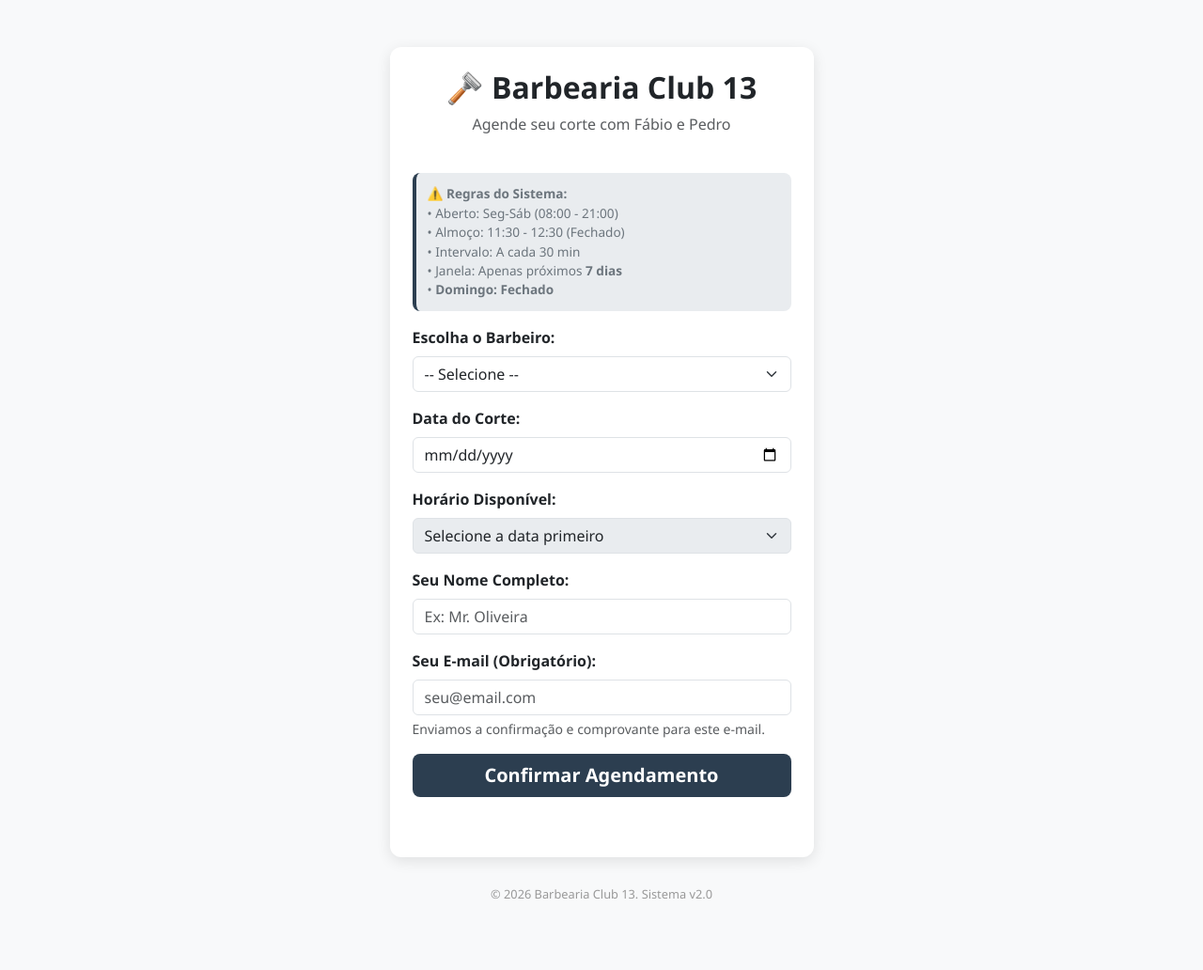
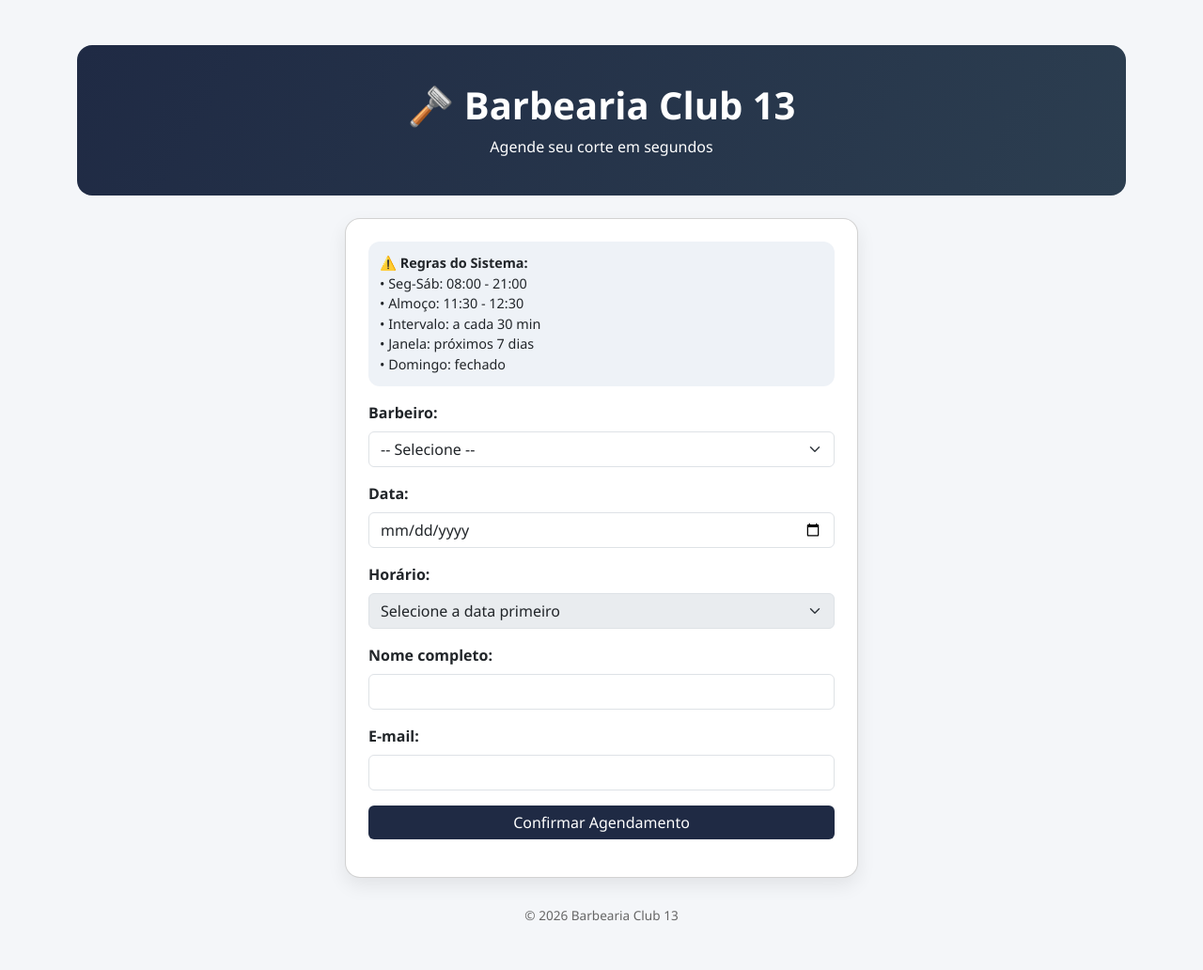
Before and after one commit to chessruangabriel-sudo/barbearia-club-13, a Flask app: page / in a window 1280 px wide. Shown: the whole page at 94% size. Before the commit the page ends 956 px from the top, so only its background shows below. Run offline with Flask 3, Linux system fonts and the light colour scheme.

Commit message:
Atualiza layout e corrige envio de email

```diff
--- a/app.py
+++ b/app.py
@@ -3,11 +3,8 @@ import sqlite3
 import smtplib
 from datetime import datetime
 from email.mime.text import MIMEText
-from email.header import Header
-from flask import Flask, request, jsonify, send_from_directory
-from dotenv import load_dotenv
-
-load_dotenv()
+from email.mime.multipart import MIMEMultipart
+from flask import Flask, request, jsonify, send_from_directory, render_template
 
 app = Flask(__name__)
 DB_NAME = "barbearia.db"
@@ -17,60 +14,75 @@ JANELA_DIAS = 7
 HORARIO_ABERTURA = 8
 HORARIO_FECHAMENTO = 21
 
-SMTP_HOST = os.environ.get("SMTP_HOST", "smtp.gmail.com")
-SMTP_PORT = int(os.environ.get("SMTP_PORT", "587"))
-SMTP_USER = os.environ.get("barbeariaclub298@gmail.com")
-SMTP_PASS = os.environ.get("nfek xjft pnen ldfh")
-
-BARBEIROS = {1: "Fabio Farias", 2: "Pedro Lima"}
-
+# ==========================================================
+# CONFIGURAÇÃO DE E-MAIL (fixo + senha no Render)
+# ==========================================================
+SMTP_HOST = "smtp.gmail.com"
+SMTP_PORT = 587
+SMTP_USER = "barbeariaclub298@gmail.com"
+SMTP_PASS = os.environ.get("SMTP_PASS")  # coloque no Render
 
 def init_db():
     if not os.path.exists(DB_NAME):
         conn = sqlite3.connect(DB_NAME)
         c = conn.cursor()
         c.execute('CREATE TABLE barbeiros (id INTEGER PRIMARY KEY, nome TEXT)')
-        c.execute('CREATE TABLE reservas (id INTEGER PRIMARY KEY, barbeiro_id INTEGER, data TEXT, hora TEXT, nome_cliente TEXT, email_cliente TEXT)')
+        c.execute('''CREATE TABLE reservas (
+            id INTEGER PRIMARY KEY,
+            barbeiro_id INTEGER,
+            data TEXT,
+            hora TEXT,
+            nome_cliente TEXT,
+            email_cliente TEXT
+        )''')
         c.execute("INSERT INTO barbeiros VALUES (1, 'Fabio Farias')")
         c.execute("INSERT INTO barbeiros VALUES (2, 'Pedro Lima')")
         conn.commit()
         conn.close()
+        print("✅ Banco criado")
 
+def enviar_email(destinatario, cliente, data, hora, barbeiro):
+    if not SMTP_PASS:
+        print("⚠️ SMTP_PASS não configurado. Email NÃO enviado.")
+        return False
+    try:
+        msg = MIMEMultipart()
+        msg["From"] = f"{BARBEARIA_NOME} <{SMTP_USER}>"
+        msg["To"] = destinatario
+        msg["Subject"] = "✂️ Confirmação do seu corte - Barbearia Club 13"
 
-# Chamado no nível do módulo: gunicorn importa "app:app" e nunca executa o
-# bloco "if __name__ == '__main__'", então init_db() precisa rodar aqui fora,
-# senão as tabelas nunca são criadas em produção.
-init_db()
+        corpo = f"""
+        <html>
+        <body style="font-family:Arial; color:#2c3e50;">
+            <h2>✂️ Barbearia Club 13</h2>
+            <p>Olá <strong>{cliente}</strong>, seu horário foi confirmado!</p>
+            <ul>
+                <li><strong>📅 Data:</strong> {data}</li>
+                <li><strong>🕐 Hora:</strong> {hora}</li>
+                <li><strong>💈 Barbeiro:</strong> {barbeiro}</li>
+            </ul>
+            <p>Nos vemos na barbearia! 😎</p>
+            <hr>
+            <small>Barbearia Club 13 - Sistema v2.1</small>
+        </body>
+        </html>
+        """
+        msg.attach(MIMEText(corpo, "html"))
 
-
-def enviar_email_confirmacao(destinatario, cliente, data_corte, hora_corte, barbeiro_nome):
-    """Envia e-mail de confirmação via SMTP+STARTTLS. Lança exceção se falhar (tratado pelo caller)."""
-    if not SMTP_USER or not SMTP_PASS:
-        raise RuntimeError("SMTP_USER/SMTP_PASS ausentes nas variáveis de ambiente")
-
-    corpo = (
-        f"Olá {cliente},\n\n"
-        f"Seu agendamento na {BARBEARIA_NOME} está confirmado:\n\n"
-        f"Barbeiro: {barbeiro_nome}\n"
-        f"Data: {data_corte}\n"
-        f"Horário: {hora_corte}\n\n"
-        f"Até breve!"
-    )
-    msg = MIMEText(corpo, _charset="utf-8")
-    msg["Subject"] = Header(f"Confirmação de Agendamento - {BARBEARIA_NOME}", "utf-8")
-    msg["From"] = SMTP_USER
-    msg["To"] = destinatario
-
-    with smtplib.SMTP(SMTP_HOST, SMTP_PORT, timeout=10) as server:
+        server = smtplib.SMTP(SMTP_HOST, SMTP_PORT)
         server.starttls()
         server.login(SMTP_USER, SMTP_PASS)
-        server.sendmail(SMTP_USER, [destinatario], msg.as_string())
-
+        server.send_message(msg)
+        server.quit()
+        print(f"✅ Email enviado para {destinatario}")
+        return True
+    except Exception as e:
+        print(f"❌ Erro ao enviar email: {e}")
+        return False
 
 @app.route('/')
 def home():
     return send_from_directory('templates', 'index.html')
-
 
 @app.route('/agendar', methods=['POST'])
 def agendar():
@@ -81,9 +93,6 @@ def agendar():
         hora_corte = data['hora']
         cliente = data['cliente']
         email = data['email']
-
-        if barbeiro_id not in BARBEIROS:
-            return jsonify({"erro": "Barbeiro inválido"}), 400
 
         hoje = datetime.now().date()
         data_obj = datetime.strptime(data_corte, "%Y-%m-%d").date()
@@ -108,31 +117,27 @@ def agendar():
 
         conn = sqlite3.connect(DB_NAME)
         c = conn.cursor()
-        c.execute(
-            'SELECT id FROM reservas WHERE barbeiro_id = ? AND data = ? AND hora = ?',
-            (barbeiro_id, data_corte, hora_corte)
-        )
+        c.execute('SELECT id FROM reservas WHERE barbeiro_id = ? AND data = ? AND hora = ?',
+                  (barbeiro_id, data_corte, hora_corte))
         if c.fetchone():
             conn.close()
             return jsonify({"erro": "Horario no disponible"}), 400
 
-        c.execute(
-            'INSERT INTO reservas (barbeiro_id, data, hora, nome_cliente, email_cliente) VALUES (?, ?, ?, ?, ?)',
-            (barbeiro_id, data_corte, hora_corte, cliente, email)
-        )
+        c.execute('INSERT INTO reservas (barbeiro_id, data, hora, nome_cliente, email_cliente) VALUES (?, ?, ?, ?, ?)',
+                  (barbeiro_id, data_corte, hora_corte, cliente, email))
         conn.commit()
         conn.close()
 
-        try:
-            enviar_email_confirmacao(email, cliente, data_corte, hora_corte, BARBEIROS[barbeiro_id])
-            return jsonify({"sucesso": f"Agendado! Confirmacion enviada a {email}"}), 201
-        except Exception as email_err:
-            print(f"[AVISO] Falha no envio de e-mail: {email_err}")
-            return jsonify({"sucesso": "Agendado! (Falha no envio do e-mail de confirmação, mas seu horário está garantido)"}), 201
+        nome_barbeiro = "Fabio Farias" if barbeiro_id == 1 else "Pedro Lima"
+        email_ok = enviar_email(email, cliente, data_corte, hora_corte, nome_barbeiro)
+
+        if email_ok:
+            return jsonify({"sucesso": f"¡Agendado! Confirmación enviada a {email}"}), 201
+        else:
+            return jsonify({"sucesso": "¡Agendado! (Email no enviado)"}), 201
 
     except Exception as e:
         return jsonify({"erro": f"Error: {str(e)}"}), 500
-
 
 @app.route('/agenda/<barbeiro>')
 def agenda(barbeiro):
@@ -147,28 +152,15 @@ def agenda(barbeiro):
 
     conn = sqlite3.connect(DB_NAME)
     c = conn.cursor()
-    c.execute(
-        'SELECT data, hora, nome_cliente FROM reservas WHERE barbeiro_id = ? ORDER BY data, hora',
-        (bid,)
-    )
+    c.execute('SELECT data, hora, nome_cliente FROM reservas WHERE barbeiro_id = ? ORDER BY data, hora', (bid,))
     reservas = c.fetchall()
     conn.close()
 
-    html = (
-        f"<html><head><title>Agenda</title>"
-        f"<link href='https://cdn.jsdelivr.net/npm/bootstrap@5.3.0/dist/css/bootstrap.min.css' rel='stylesheet'></head>"
-        f"<body><div class='container p-4'><h1>{nome}</h1>"
-        f"<a href='/' class='btn btn-secondary'>Volver</a><div class='row mt-3'>"
-    )
-    for data, hora, cliente in reservas:
-        html += (
-            f"<div class='col-md-3 mb-2'><div class='card bg-success text-white p-3'>"
-            f"<strong>{hora}</strong><br>{cliente}<br>{data}</div></div>"
-        )
-    html += "</div></div></body></html>"
-    return html
+    return render_template("agenda.html", nome=nome, reservas=reservas)
 
+# ✅ IMPORTANTE: init_db fora do if __name__
+init_db()
 
 if __name__ == '__main__':
-    print("Barbearia iniciada")
-    app.run(host='0.0.0.0', port=5000, debug=False)
+    port = int(os.environ.get("PORT", 5000))
+    app.run(host='0.0.0.0', port=port, debug=False)
--- a/templates/index.html
+++ b/templates/index.html
@@ -3,81 +3,79 @@
 <head>
   <meta charset="UTF-8">
   <meta name="viewport" content="width=device-width, initial-scale=1.0">
-    <title>Agendamento - Barbearia Club 13</title>
+  <title>Barbearia Club 13</title>
   <link href="https://cdn.jsdelivr.net/npm/bootstrap@5.3.0/dist/css/bootstrap.min.css" rel="stylesheet">
   <style>
-        body { background-color: #f8f9fa; padding-top: 50px; font-family: 'Segoe UI', sans-serif; }
-        .card { box-shadow: 0 4px 15px rgba(0,0,0,0.1); border-radius: 12px; border: none; }
-        .btn-primary { background-color: #2c3e50; border: none; font-weight: 600; }
-        .btn-primary:hover { background-color: #34495e; transform: translateY(-2px); }
-        .rules-info { font-size: 0.85rem; color: #6c757d; background: #e9ecef; padding: 12px; border-radius: 8px; border-left: 4px solid #2c3e50; }
-        .footer { margin-top: 30px; text-align: center; font-size: 0.8rem; color: #999; }
+    body { background: #f4f6f9; font-family: 'Segoe UI', sans-serif; }
+    .hero { background: linear-gradient(120deg, #1f2a44, #2c3e50); color: white; padding: 40px; border-radius: 16px; }
+    .card { border-radius: 16px; box-shadow: 0 8px 20px rgba(0,0,0,0.08); }
+    .btn-primary { background: #1f2a44; border: none; }
+    .btn-primary:hover { background: #2c3e50; }
+    .rules-info { font-size: 0.9rem; background: #eef2f7; padding: 12px; border-radius: 12px; }
+    .footer { text-align: center; color: #666; font-size: 0.85rem; margin-top: 30px; }
   </style>
 </head>
 <body>
 
-<div class="container">
-    <div class="row justify-content-center">
-        <div class="col-md-6 col-lg-5">
-            <div class="card p-4">
-                <div class="text-center mb-4">
-                    <h2 class="fw-bold text-dark">🪒 Barbearia Club 13</h2>
-                    <p class="text-muted">Agende seu corte com Fábio e Pedro</p>
+<div class="container py-5">
+  <div class="hero mb-4 text-center">
+    <h1 class="fw-bold">🪒 Barbearia Club 13</h1>
+    <p class="mb-0">Agende seu corte em segundos</p>
   </div>
 
+  <div class="row justify-content-center">
+    <div class="col-md-6">
+      <div class="card p-4">
         <div class="rules-info mb-3">
-                    <strong>⚠️ Regras do Sistema:</strong>
-                    <br>• Aberto: Seg-Sáb (08:00 - 21:00)
-                    <br>• Almoço: 11:30 - 12:30 (Fechado)
-                    <br>• Intervalo: A cada 30 min
-                    <br>• Janela: Apenas próximos <strong>7 dias</strong>
-                    <br>• <strong>Domingo: Fechado</strong>
+          <strong>⚠️ Regras do Sistema:</strong><br>
+          • Seg-Sáb: 08:00 - 21:00<br>
+          • Almoço: 11:30 - 12:30<br>
+          • Intervalo: a cada 30 min<br>
+          • Janela: próximos 7 dias<br>
+          • Domingo: fechado
         </div>
 
         <form id="agendamentoForm">
           <div class="mb-3">
-                        <label for="barbeiro" class="form-label fw-bold">Escolha o Barbeiro:</label>
+            <label class="form-label fw-bold">Barbeiro:</label>
             <select class="form-select" id="barbeiro" required>
-                            <option value="" selected disabled>-- Selecione --</option>
+              <option value="" disabled selected>-- Selecione --</option>
               <option value="1">Fábio Farias</option>
               <option value="2">Pedro Lima</option>
             </select>
           </div>
 
           <div class="mb-3">
-                        <label for="data" class="form-label fw-bold">Data do Corte:</label>
+            <label class="form-label fw-bold">Data:</label>
             <input type="date" class="form-control" id="data" required>
           </div>
 
           <div class="mb-3">
-                        <label for="hora" class="form-label fw-bold">Horário Disponível:</label>
+            <label class="form-label fw-bold">Horário:</label>
             <select class="form-select" id="hora" required disabled>
               <option value="">Selecione a data primeiro</option>
             </select>
           </div>
 
           <div class="mb-3">
-                        <label for="cliente" class="form-label fw-bold">Seu Nome Completo:</label>
-                        <input type="text" class="form-control" id="cliente" placeholder="Ex: Mr. Oliveira" required>
+            <label class="form-label fw-bold">Nome completo:</label>
+            <input type="text" class="form-control" id="cliente" required>
           </div>
 
           <div class="mb-3">
-                        <label for="email" class="form-label fw-bold">Seu E-mail (Obrigatório):</label>
-                        <input type="email" class="form-control" id="email" placeholder="seu@email.com" required>
-                        <div class="form-text">Enviamos a confirmação e comprovante para este e-mail.</div>
+            <label class="form-label fw-bold">E-mail:</label>
+            <input type="email" class="form-control" id="email" required>
           </div>
 
-                    <button type="submit" class="btn btn-primary btn-lg w-100 py-2">Confirmar Agendamento</button>
+          <button type="submit" class="btn btn-primary w-100">Confirmar Agendamento</button>
         </form>
 
-                <div id="mensagem" class="mt-3 text-center fw-bold" style="min-height: 24px;"></div>
-            </div>
-
-            <div class="footer">
-                &copy; 2026 Barbearia Club 13. Sistema v2.0
+        <div id="mensagem" class="mt-3 fw-bold text-center"></div>
       </div>
     </div>
   </div>
+
+  <div class="footer">&copy; 2026 Barbearia Club 13</div>
 </div>
 
 <script>
```
Also changed, not shown: 1 other file. Lines whose indentation alone changed are shown as unchanged.
